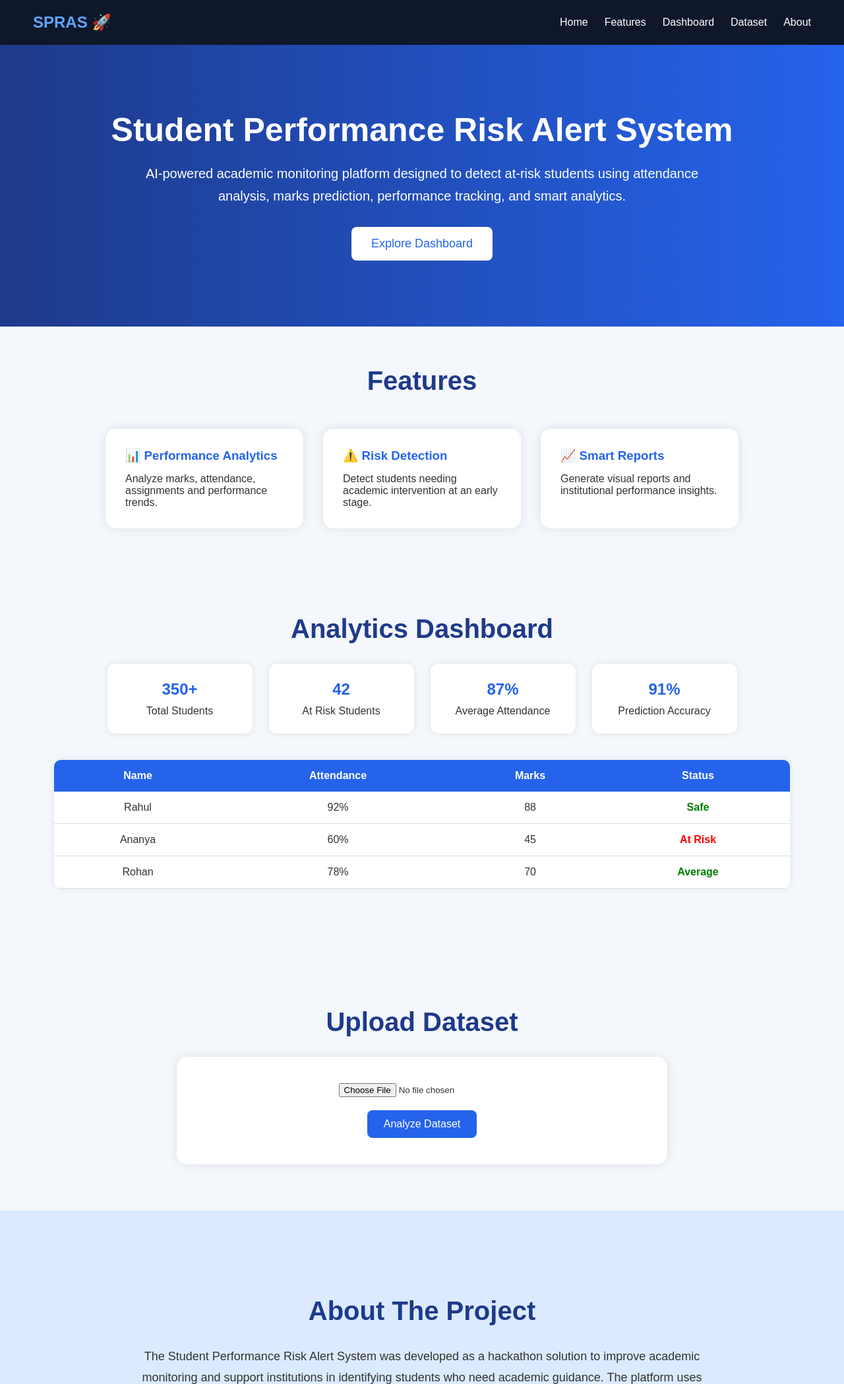
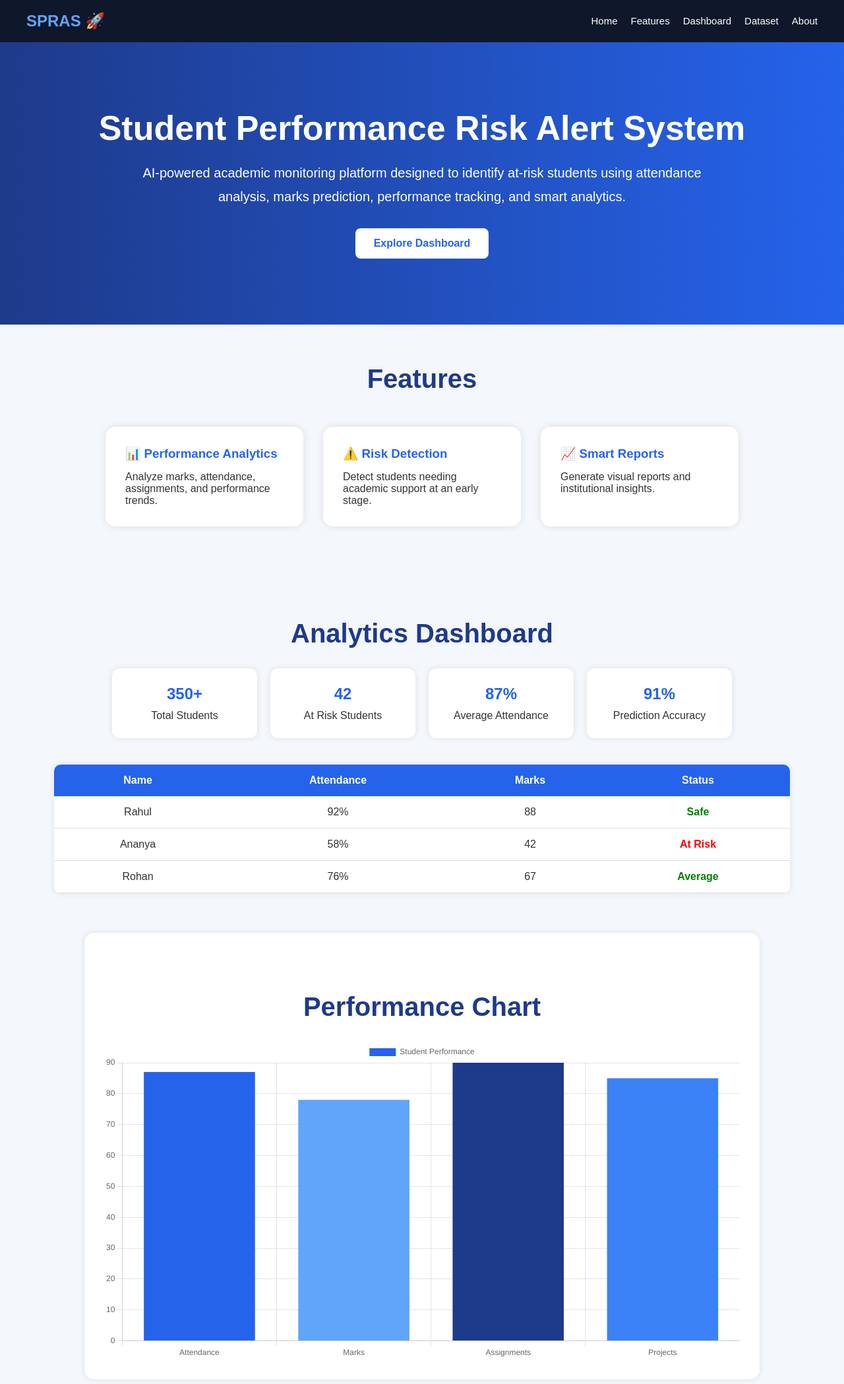
Before and after one commit to Poorvi-S001/hackathon2.2, a plain HTML site: page index.html in a window 1280 px wide. Shown: the top 2098 px of the page at 66% size. Drawn offline with nearby package versions, Linux system fonts and the light colour scheme.

Commit message:
Update index.html

```diff
--- a/index.html
+++ b/index.html
@@ -1,303 +1,319 @@
 <!DOCTYPE html>
 <html lang="en">
 <head>
-  <meta charset="UTF-8">
-  <meta name="viewport" content="width=device-width, initial-scale=1.0">
-
+  <meta charset="UTF-8" />
+  <meta name="viewport" content="width=device-width, initial-scale=1.0" />
   <title>Student Performance Risk Alert System</title>
 
+  <script src="https://cdn.jsdelivr.net/npm/chart.js"></script>
+
   <style>
-
-    *{
-      margin:0;
-      padding:0;
-      box-sizing:border-box;
-      font-family:Arial, sans-serif;
+    * {
+      margin: 0;
+      padding: 0;
+      box-sizing: border-box;
+      font-family: Arial, sans-serif;
     }
 
-    body{
-      background:#f4f7fb;
-      color:#333;
+    body {
+      background: #f4f7fb;
+      color: #333;
     }
 
-    /* NAVBAR */
-
-    nav{
-      background:#0f172a;
-      color:white;
-      padding:20px 50px;
-      display:flex;
-      justify-content:space-between;
-      align-items:center;
-      position:sticky;
-      top:0;
+    nav {
+      background: #0f172a;
+      color: white;
+      padding: 18px 40px;
+      display: flex;
+      justify-content: space-between;
+      align-items: center;
+      position: sticky;
+      top: 0;
+      z-index: 1000;
     }
 
-    nav h1{
-      color:#60a5fa;
+    nav h1 {
+      color: #60a5fa;
     }
 
-    nav ul{
-      display:flex;
-      list-style:none;
-      gap:25px;
+    nav ul {
+      list-style: none;
+      display: flex;
+      gap: 20px;
     }
 
-    nav ul li a{
-      color:white;
-      text-decoration:none;
-      font-size:16px;
+    nav ul li a {
+      color: white;
+      text-decoration: none;
+      font-size: 15px;
     }
 
-    /* HERO */
-
-    .hero{
-      background:linear-gradient(to right,#1e3a8a,#2563eb);
-      color:white;
-      text-align:center;
-      padding:100px 20px;
+    .hero {
+      background: linear-gradient(to right, #1e3a8a, #2563eb);
+      color: white;
+      text-align: center;
+      padding: 100px 20px;
     }
 
-    .hero h2{
-      font-size:50px;
-      margin-bottom:20px;
+    .hero h2 {
+      font-size: 52px;
+      margin-bottom: 20px;
     }
 
-    .hero p{
-      width:70%;
-      margin:auto;
-      font-size:20px;
-      line-height:1.7;
+    .hero p {
+      width: 70%;
+      margin: auto;
+      font-size: 20px;
+      line-height: 1.8;
     }
 
-    .hero button{
-      margin-top:30px;
-      padding:15px 30px;
-      background:white;
-      color:#2563eb;
-      border:none;
-      border-radius:8px;
-      font-size:18px;
-      cursor:pointer;
+    .btn {
+      margin-top: 30px;
+      padding: 14px 28px;
+      background: white;
+      color: #2563eb;
+      border: none;
+      border-radius: 8px;
+      font-size: 16px;
+      cursor: pointer;
+      font-weight: bold;
     }
 
-    /* CARDS */
-
-    .section-title{
-      text-align:center;
-      margin:60px 0 30px;
-      color:#1e3a8a;
-      font-size:40px;
+    .section-title {
+      text-align: center;
+      margin: 60px 0 30px;
+      color: #1e3a8a;
+      font-size: 40px;
     }
 
-    .cards{
-      display:flex;
-      justify-content:center;
-      flex-wrap:wrap;
-      gap:30px;
-      padding:20px;
+    .cards {
+      display: flex;
+      justify-content: center;
+      flex-wrap: wrap;
+      gap: 30px;
+      padding: 20px;
     }
 
-    .card{
-      background:white;
-      width:300px;
-      padding:30px;
-      border-radius:15px;
-      box-shadow:0 0 15px rgba(0,0,0,0.1);
-      transition:0.3s;
+    .card {
+      background: white;
+      width: 300px;
+      padding: 30px;
+      border-radius: 15px;
+      box-shadow: 0 0 12px rgba(0,0,0,0.1);
+      transition: 0.3s;
     }
 
-    .card:hover{
-      transform:translateY(-10px);
+    .card:hover {
+      transform: translateY(-8px);
     }
 
-    .card h3{
-      margin-bottom:15px;
-      color:#2563eb;
+    .card h3 {
+      color: #2563eb;
+      margin-bottom: 15px;
     }
 
-    /* DASHBOARD */
-
-    .dashboard{
-      padding:50px 20px;
+    .dashboard {
+      padding: 60px 20px;
     }
 
-    .stats{
-      display:flex;
-      justify-content:center;
-      flex-wrap:wrap;
-      gap:25px;
-      margin-bottom:40px;
+    .stats {
+      display: flex;
+      justify-content: center;
+      flex-wrap: wrap;
+      gap: 20px;
+      margin-bottom: 40px;
     }
 
-    .stat-box{
-      background:white;
-      width:220px;
-      padding:25px;
-      border-radius:12px;
-      text-align:center;
-      box-shadow:0 0 10px rgba(0,0,0,0.1);
+    .stat-box {
+      background: white;
+      width: 220px;
+      padding: 25px;
+      border-radius: 12px;
+      text-align: center;
+      box-shadow: 0 0 10px rgba(0,0,0,0.1);
     }
 
-    .stat-box h2{
-      color:#2563eb;
-      margin-bottom:10px;
+    .stat-box h2 {
+      color: #2563eb;
+      margin-bottom: 10px;
     }
 
-    table{
-      width:90%;
-      margin:auto;
-      border-collapse:collapse;
-      background:white;
-      box-shadow:0 0 10px rgba(0,0,0,0.1);
-      border-radius:10px;
-      overflow:hidden;
+    table {
+      width: 90%;
+      margin: auto;
+      border-collapse: collapse;
+      background: white;
+      border-radius: 10px;
+      overflow: hidden;
+      box-shadow: 0 0 10px rgba(0,0,0,0.1);
     }
 
-    table th{
-      background:#2563eb;
-      color:white;
-      padding:15px;
+    table th {
+      background: #2563eb;
+      color: white;
+      padding: 15px;
     }
 
-    table td{
-      padding:15px;
-      text-align:center;
-      border-bottom:1px solid #ddd;
+    table td {
+      padding: 15px;
+      text-align: center;
+      border-bottom: 1px solid #ddd;
     }
 
-    .safe{
-      color:green;
-      font-weight:bold;
+    .safe {
+      color: green;
+      font-weight: bold;
     }
 
-    .risk{
-      color:red;
-      font-weight:bold;
+    .risk {
+      color: red;
+      font-weight: bold;
     }
 
-    /* DATASET */
-
-    .dataset{
-      text-align:center;
-      padding:70px 20px;
+    .dataset {
+      text-align: center;
+      padding: 60px 20px;
     }
 
-    .dataset-box{
-      background:white;
-      width:60%;
-      margin:auto;
-      padding:40px;
-      border-radius:15px;
-      box-shadow:0 0 15px rgba(0,0,0,0.1);
+    .dataset-box {
+      width: 60%;
+      margin: auto;
+      background: white;
+      padding: 40px;
+      border-radius: 15px;
+      box-shadow: 0 0 10px rgba(0,0,0,0.1);
     }
 
-    .dataset button{
-      margin-top:20px;
-      padding:12px 25px;
-      background:#2563eb;
-      color:white;
-      border:none;
-      border-radius:8px;
-      font-size:16px;
-      cursor:pointer;
+    .dataset button {
+      margin-top: 20px;
+      padding: 12px 25px;
+      border: none;
+      border-radius: 8px;
+      background: #2563eb;
+      color: white;
+      cursor: pointer;
+      font-size: 16px;
     }
 
-    /* ABOUT */
-
-    .about{
-      padding:70px 20px;
-      text-align:center;
-      background:#dbeafe;
+    .result-box {
+      margin-top: 20px;
+      padding: 20px;
+      background: #eef4ff;
+      border-radius: 10px;
+      display: none;
     }
 
-    .about p{
-      width:70%;
-      margin:auto;
-      line-height:1.8;
-      font-size:18px;
+    .chart-section {
+      width: 80%;
+      margin: auto;
+      background: white;
+      padding: 30px;
+      border-radius: 15px;
+      box-shadow: 0 0 10px rgba(0,0,0,0.1);
+      margin-bottom: 50px;
     }
 
-    /* FOOTER */
-
-    footer{
-      background:#0f172a;
-      color:white;
-      text-align:center;
-      padding:25px;
-      margin-top:50px;
+    .about {
+      background: #dbeafe;
+      padding: 70px 20px;
+      text-align: center;
     }
 
+    .about p {
+      width: 70%;
+      margin: auto;
+      line-height: 1.8;
+      font-size: 18px;
+    }
+
+    footer {
+      background: #0f172a;
+      color: white;
+      text-align: center;
+      padding: 25px;
+      margin-top: 40px;
+    }
+
+    @media(max-width:768px){
+      .hero h2{
+        font-size:36px;
+      }
+
+      .hero p,
+      .about p,
+      .dataset-box,
+      .chart-section{
+        width:95%;
+      }
+
+      nav{
+        flex-direction:column;
+        gap:15px;
+      }
+
+      nav ul{
+        flex-wrap:wrap;
+        justify-content:center;
+      }
+    }
   </style>
-
 </head>
-
 <body>
 
-<!-- NAVBAR -->
-
 <nav>
-
   <h1>SPRAS 🚀</h1>
 
   <ul>
-    <li><a href="#">Home</a></li>
-    <li><a href="#">Features</a></li>
-    <li><a href="#">Dashboard</a></li>
-    <li><a href="#">Dataset</a></li>
-    <li><a href="#">About</a></li>
+    <li><a href="#home">Home</a></li>
+    <li><a href="#features">Features</a></li>
+    <li><a href="#dashboard">Dashboard</a></li>
+    <li><a href="#dataset">Dataset</a></li>
+    <li><a href="#about">About</a></li>
   </ul>
-
 </nav>
 
-<!-- HERO -->
-
-<section class="hero">
-
+<section class="hero" id="home">
   <h2>Student Performance Risk Alert System</h2>
 
   <p>
-    AI-powered academic monitoring platform designed to detect
-    at-risk students using attendance analysis, marks prediction,
-    performance tracking, and smart analytics.
+    AI-powered academic monitoring platform designed to identify at-risk students
+    using attendance analysis, marks prediction, performance tracking,
+    and smart analytics.
   </p>
 
-  <button>Explore Dashboard</button>
-
+  <button class="btn" onclick="scrollToDashboard()">
+    Explore Dashboard
+  </button>
 </section>
 
-<!-- FEATURES -->
-
-<h1 class="section-title">Features</h1>
+<h1 class="section-title" id="features">Features</h1>
 
 <section class="cards">
 
   <div class="card">
     <h3>📊 Performance Analytics</h3>
     <p>
-      Analyze marks, attendance, assignments and performance trends.
+      Analyze marks, attendance, assignments, and performance trends.
     </p>
   </div>
 
   <div class="card">
     <h3>⚠️ Risk Detection</h3>
     <p>
-      Detect students needing academic intervention at an early stage.
+      Detect students needing academic support at an early stage.
     </p>
   </div>
 
   <div class="card">
     <h3>📈 Smart Reports</h3>
     <p>
-      Generate visual reports and institutional performance insights.
+      Generate visual reports and institutional insights.
     </p>
   </div>
 
 </section>
 
-<!-- DASHBOARD -->
-
-<section class="dashboard">
+<section class="dashboard" id="dashboard">
 
   <h1 class="section-title">Analytics Dashboard</h1>
 
@@ -326,7 +342,6 @@
   </div>
 
   <table>
-
     <tr>
       <th>Name</th>
       <th>Attendance</th>
@@ -343,63 +358,121 @@
 
     <tr>
       <td>Ananya</td>
-      <td>60%</td>
-      <td>45</td>
+      <td>58%</td>
+      <td>42</td>
       <td class="risk">At Risk</td>
     </tr>
 
     <tr>
       <td>Rohan</td>
-      <td>78%</td>
-      <td>70</td>
+      <td>76%</td>
+      <td>67</td>
       <td class="safe">Average</td>
     </tr>
-
   </table>
-
 </section>
 
-<!-- DATASET -->
+<section class="chart-section">
+  <h1 class="section-title">Performance Chart</h1>
 
-<section class="dataset">
+  <canvas id="performanceChart"></canvas>
+</section>
+
+<section class="dataset" id="dataset">
 
   <h1 class="section-title">Upload Dataset</h1>
 
   <div class="dataset-box">
 
-    <input type="file">
+    <input type="file" id="datasetFile">
 
     <br>
 
-    <button>Analyze Dataset</button>
+    <button onclick="analyzeDataset()">
+      Analyze Dataset
+    </button>
+
+    <div class="result-box" id="resultBox"></div>
 
   </div>
-
 </section>
 
-<!-- ABOUT -->
-
-<section class="about">
+<section class="about" id="about">
 
   <h1 class="section-title">About The Project</h1>
 
   <p>
-    The Student Performance Risk Alert System was developed as a
-    hackathon solution to improve academic monitoring and support
-    institutions in identifying students who need academic guidance.
-    The platform uses analytical methods and AI-based predictions
-    to monitor student progress efficiently.
+    The Student Performance Risk Alert System was developed as a hackathon solution
+    to improve academic monitoring and help institutions identify students who need
+    academic guidance using smart analytics and AI-driven performance tracking.
   </p>
 
 </section>
 
-<!-- FOOTER -->
+<footer>
+  <p>Hackathon Project by Poorvi © 2026</p>
+</footer>
 
-<footer>
+<script>
 
-  <p>Hackathon Project by Poorvi © 2026</p>
+  function scrollToDashboard(){
+    document.getElementById('dashboard').scrollIntoView({
+      behavior:'smooth'
+    });
+  }
 
-</footer>
+  function analyzeDataset(){
+
+    const fileInput = document.getElementById('datasetFile');
+    const resultBox = document.getElementById('resultBox');
+
+    if(fileInput.files.length === 0){
+      alert('Please upload a dataset file first 📂');
+      return;
+    }
+
+    resultBox.style.display = 'block';
+
+    resultBox.innerHTML = `
+      <h3>Dataset Analysis Complete ✅</h3>
+      <p>Total Students Analyzed: 350</p>
+      <p>At Risk Students: 42</p>
+      <p>Average Attendance: 87%</p>
+      <p>Prediction Accuracy: 91%</p>
+    `;
+  }
+
+  const ctx = document.getElementById('performanceChart');
+
+  new Chart(ctx, {
+    type: 'bar',
+
+    data: {
+      labels: ['Attendance', 'Marks', 'Assignments', 'Projects'],
+
+      datasets: [{
+        label: 'Student Performance',
+        data: [87, 78, 90, 85],
+        backgroundColor: [
+          '#2563eb',
+          '#60a5fa',
+          '#1e3a8a',
+          '#3b82f6'
+        ]
+      }]
+    },
+
+    options: {
+      responsive: true,
+      plugins: {
+        legend: {
+          display: true
+        }
+      }
+    }
+  });
+
+</script>
 
 </body>
 </html>
```
